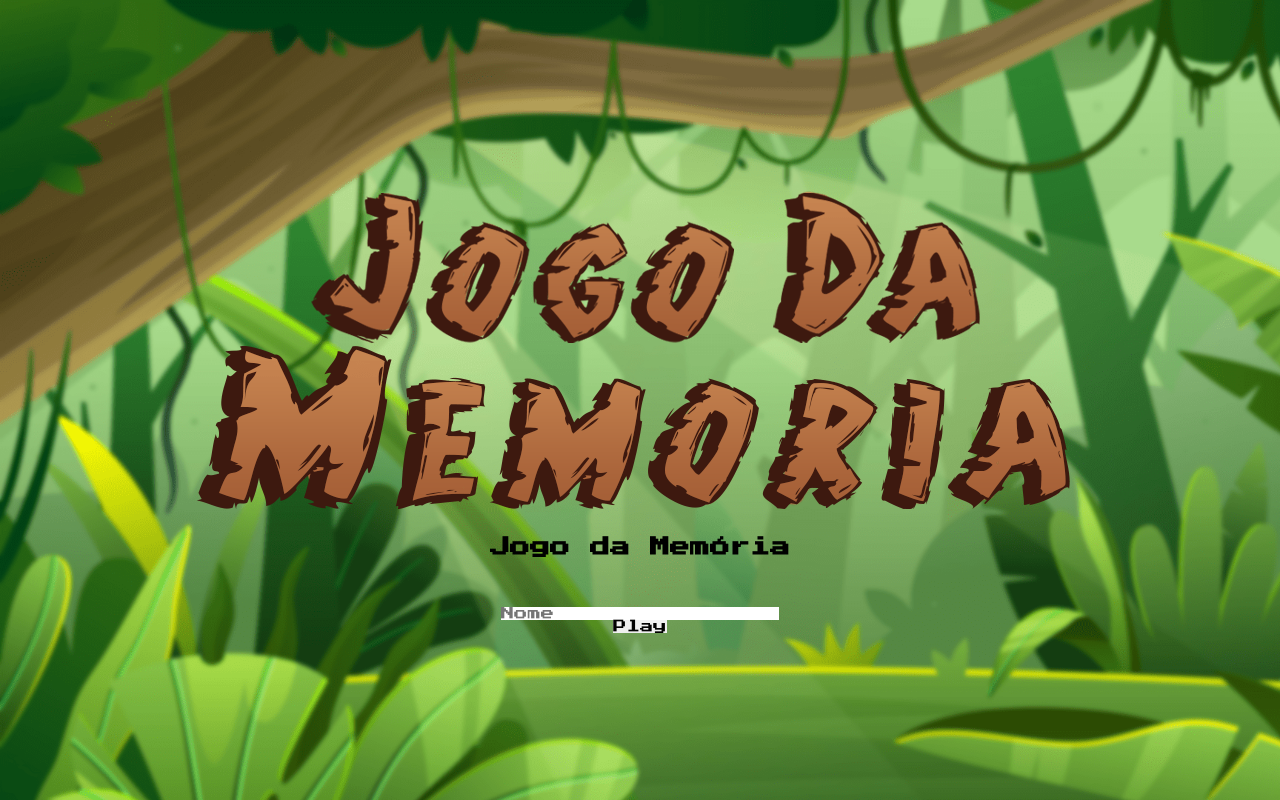
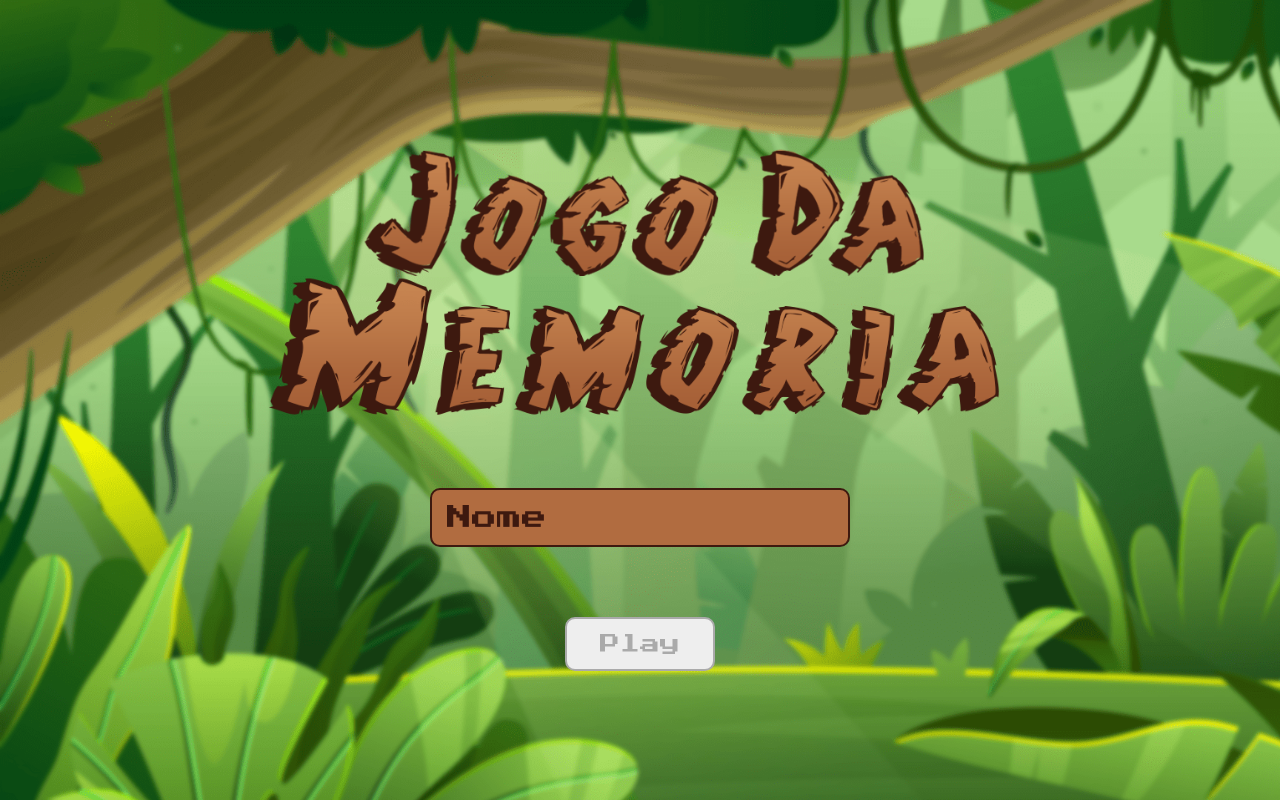
Before and after one commit to jvsantoz/jogo-da-memoria, a plain HTML site: page index.html in a window 1280 px wide. Drawn offline with Linux system fonts and the light colour scheme.

Commit message:
style(css)add css in login page

```diff
--- a/css/_login.css
+++ b/css/_login.css
@@ -24,5 +24,46 @@ body {
 }
 
 .login_header img {
+    width: 75rem;
+}
 
+.login_input {
+    font-size: 2.5rem;
+
+    border: 0.2rem solid var(--color-primary);
+    border-radius: 1rem;
+    background-color: var(--color-second);
+    color: var(--color-primary);
+    outline: none;
+
+
+    margin-bottom: 7rem;
+    padding: 1.5rem;
+    max-width: 420px;
+    width: 100%;
 }
+
+input::placeholder{
+    color: var(--color-primary);
+}
+
+.login_button {
+    font-size: 2rem;
+    background-color: var(--color-second);
+    color: var(--color-primary);
+
+    border-radius: 1rem;
+    border: 0.2rem solid var(--color-primary);
+    cursor: pointer;
+
+    padding: 1.5rem;
+    width: 100%;
+    max-width: 15rem;
+}
+
+.login_button:disabled {
+    background-color: #eee;
+    color: #aaa;
+    border: 0.2rem solid #aaa;
+    cursor: auto;
+}
--- /dev/null
+++ b/css/_variables.css
@@ -0,0 +1,4 @@
+:root{
+    --color-primary: #3d190f;
+    --color-second: #b16c40;
+}
--- a/css/style.css
+++ b/css/style.css
@@ -1,4 +1,5 @@
 @import './_reset.css';
 @import './_login.css';
+@import './_variables.css';
 
 @import url('https://fonts.googleapis.com/css2?family=Press+Start+2P&display=swap');
--- a/index.html
+++ b/index.html
@@ -11,10 +11,11 @@
     <form class="login_form">
         <div class="login_header">
             <img src="./assets/LETREIRO.png" alt="Jogo da Memória">
-            <h1>Jogo da Memória</h1>
         </div>
-        <input type="text" placeholder="Nome" class="login_input">
-        <button type="submit" class="login_button">Play</button>
+
+        <input class="login_input" type="text" placeholder="Nome">
+
+        <button class="login_button" type="submit" disabled>Play</button>
     </form>
 </body>
 </html>
```
